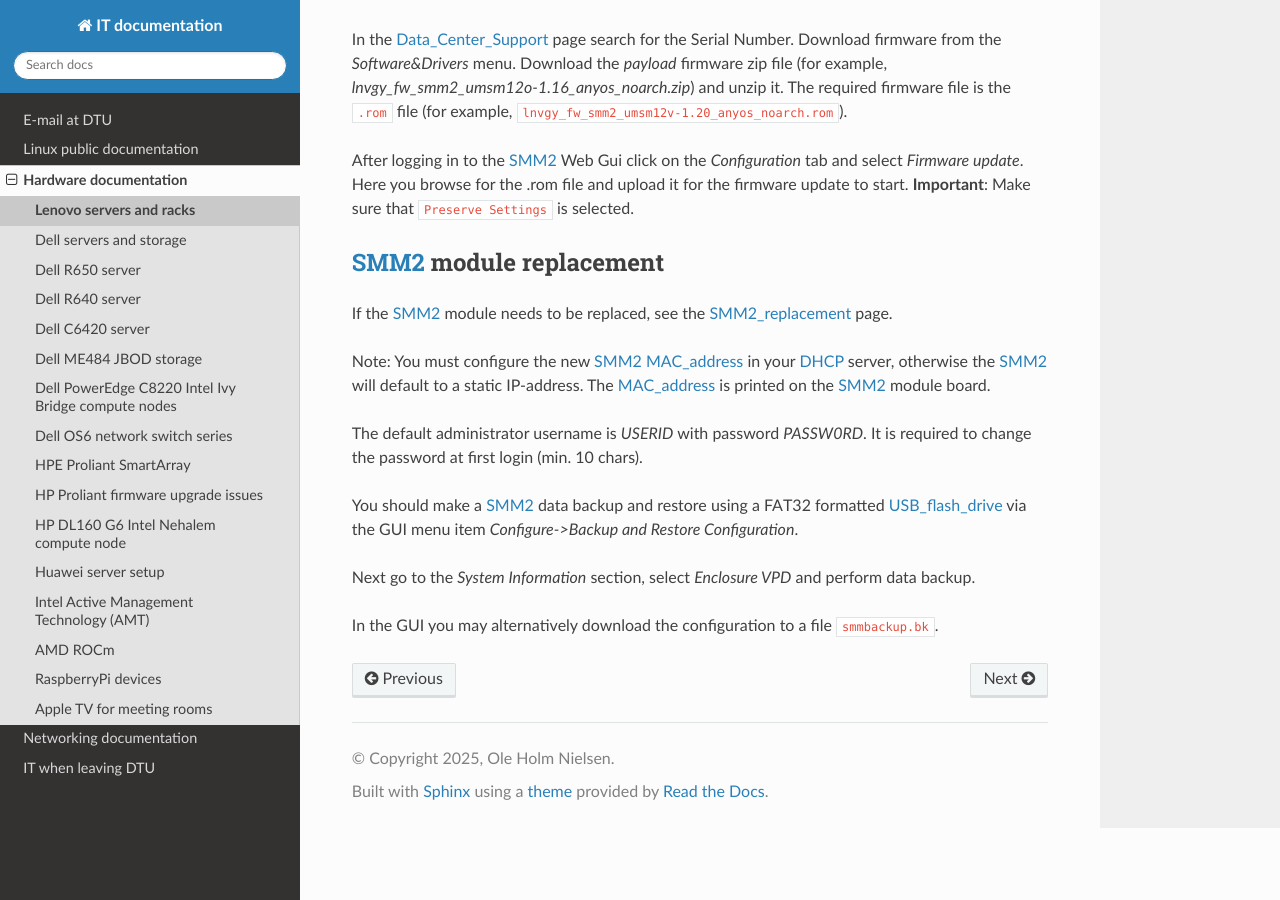
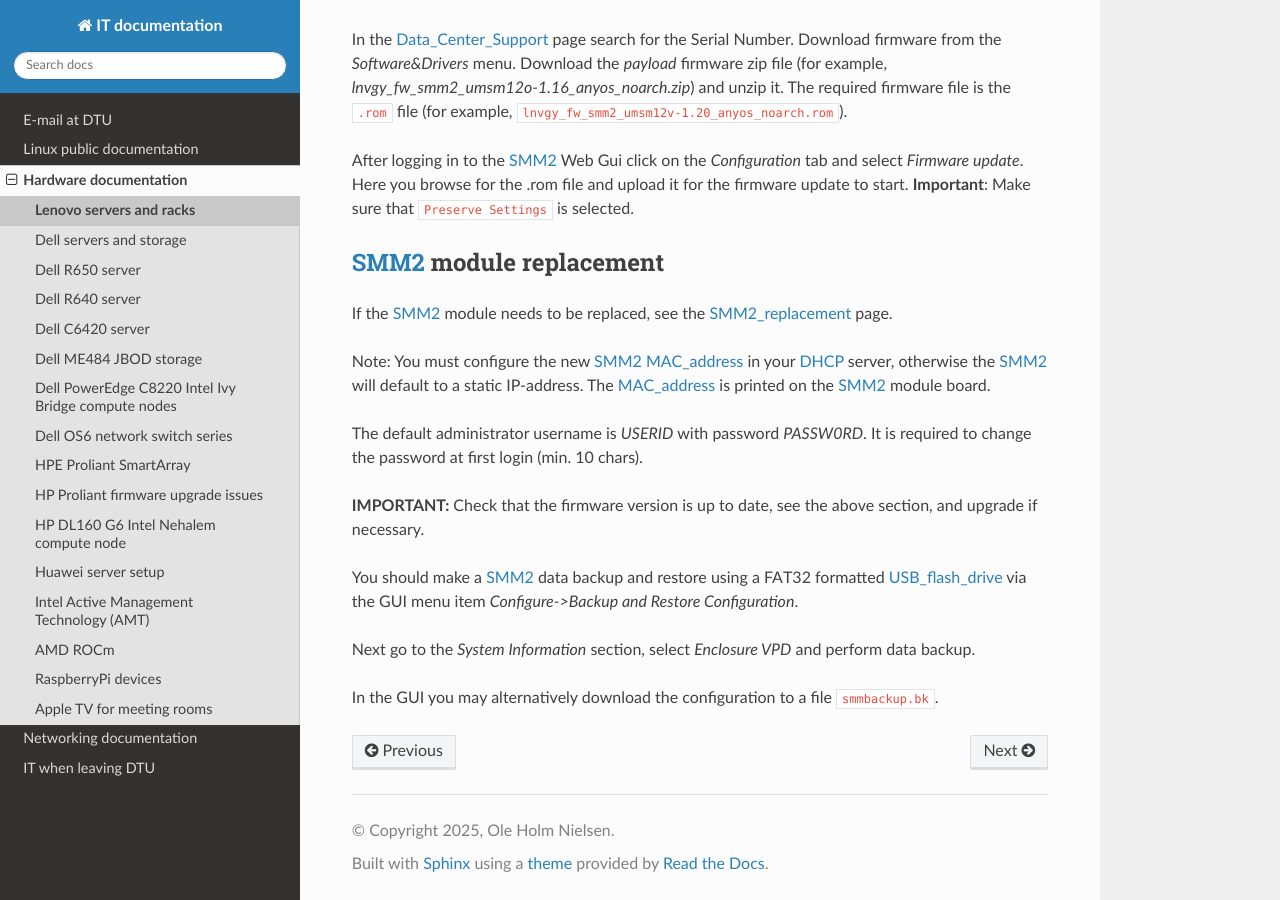
Before and after one commit to OleHolmNielsen/ITwiki, a Sphinx documentation site: the page built from docs/Lenovo_DW612S.rst, in a window 1280 px wide and 900 px high, scrolled down 2045 px. Built offline with Sphinx 7.4.7 and the Read the Docs theme 3.1.0, drawn with Linux system fonts in a browser that asks for light colours.

Commit message:
Firmware version

```diff
--- a/docs/Lenovo_DW612S.rst
+++ b/docs/Lenovo_DW612S.rst
@@ -125,6 +125,10 @@ The MAC_address_ is printed on the SMM2_ module board.
 The default administrator username is *USERID* with password *PASSW0RD*.
 It is required to change the password at first login (min. 10 chars).
 
+**IMPORTANT:**
+Check that the firmware version is up to date, see the above section,
+and upgrade if necessary.
+
 You should make a SMM2_ data backup and restore using a FAT32 formatted USB_flash_drive_
 via the GUI menu item `Configure->Backup and Restore Configuration`.
 
```
